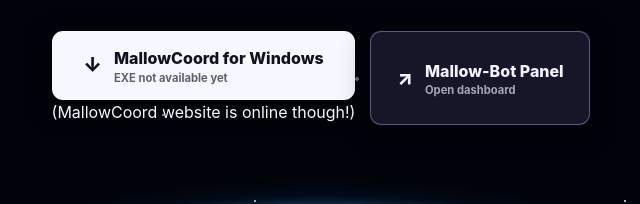
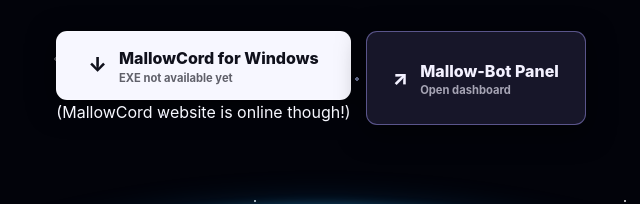
Before and after one commit to WebsiteDevelopmentStudios/Mallow-HomePage, a plain HTML site: page index.html in a window 1280 px wide. Shown: the part 402-606 px from the top of the page, 319-959 px from the left. Drawn offline with Linux system fonts and the light colour scheme.

Commit message:
Correct MallowCord product spelling

```diff
--- a/index.html
+++ b/index.html
@@ -70,7 +70,7 @@
       <p class="hero-subtitle">A Place for my projects</p>
       <p class="hero-description">"I upload my &quot;Mallow&quot; Projects here for people to download/use"</p>
       <div class="downloads" id="downloads">
-        <div class="download-item"><a class="download" aria-disabled="true"><span class="arrow">↓</span><span>MallowCoord for Windows<small>EXE not available yet</small></span></a><a class="coord-note" href="https://mallowcord-web.onrender.com/" target="_blank" rel="noopener noreferrer">(MallowCoord website is online though!)</a></div>
+        <div class="download-item"><a class="download" aria-disabled="true"><span class="arrow">↓</span><span>MallowCord for Windows<small>EXE not available yet</small></span></a><a class="coord-note" href="https://mallowcord-web.onrender.com/" target="_blank" rel="noopener noreferrer">(MallowCord website is online though!)</a></div>
         <a class="download secondary" href="https://mallowbot.kz.ci/"><span class="arrow">↗</span><span>Mallow-Bot Panel<small>Open dashboard</small></span></a>
       </div>
     </section>
```
